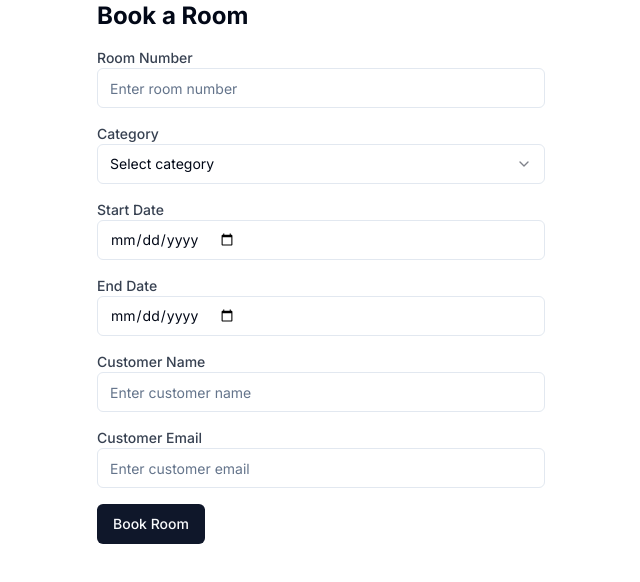
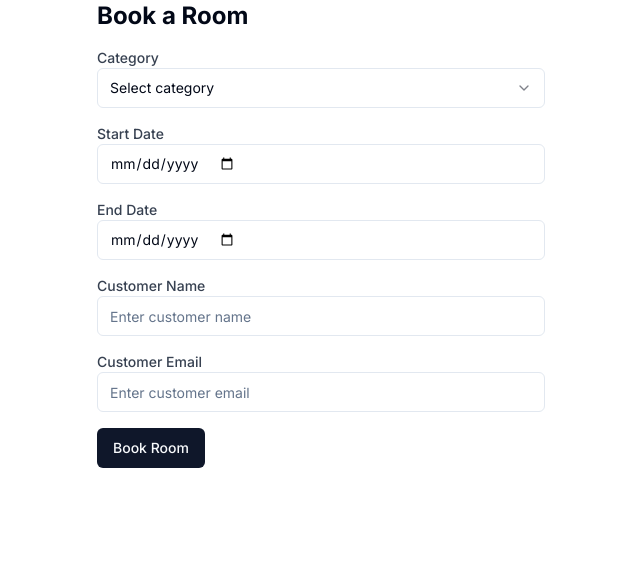
Before and after one commit to Hebelub/case-interview-template-frontend, a Next.js app: page /book-room in a window 1280 px wide. Shown: the top 582 px of the page, without its empty margins (319-959 px from the left). Built offline with nearby package versions, Linux system fonts and the light colour scheme.

Commit message:
Remove room number from the form

```diff
--- a/src/app/book-room/page.tsx
+++ b/src/app/book-room/page.tsx
@@ -7,7 +7,6 @@ import { Select, SelectContent, SelectGroup, SelectItem, SelectLabel, SelectTrig
 
 
 function BookRoomPage() {
-  const [roomNumber, setRoomNumber] = useState('');
   const [category, setCategory] = useState('');
   const [startDate, setStartDate] = useState('');
   const [endDate, setEndDate] = useState('');
@@ -18,7 +17,6 @@ function BookRoomPage() {
     e.preventDefault();
     // Handle form submission logic here
     console.log({
-      roomNumber,
       category,
       startDate,
       endDate,
@@ -31,15 +29,6 @@ function BookRoomPage() {
     <div className="max-w-md mx-auto">
       <h1 className="text-2xl font-bold mb-4">Book a Room</h1>
       <form onSubmit={handleBookingSubmit}>
-        <div className="mb-4">
-          <label className="block text-sm font-medium text-gray-700">Room Number</label>
-          <Input
-            type="number"
-            value={roomNumber}
-            onChange={(e) => setRoomNumber(e.target.value)}
-            placeholder="Enter room number"
-          />
-        </div>
         <div className="mb-4">
           <label className="block text-sm font-medium text-gray-700">Category</label>
           <Select value={category} onValueChange={(value) => setCategory(value)}>
```
